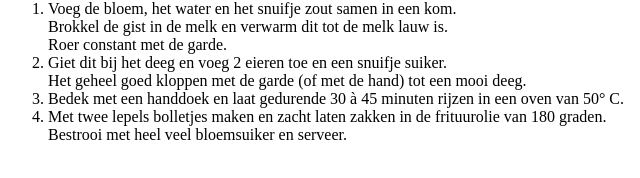
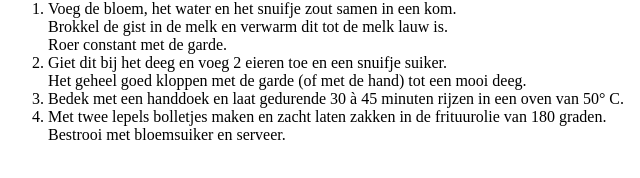
Before and after one commit to MarjoleinVC/recepten, a plain HTML site: page oliebollen.html in a window 1280 px wide. Shown: the part 338-516 px from the top of the page, 0-640 px from the left. Drawn offline with Linux system fonts and the light colour scheme.

```diff
--- a/oliebollen.html
+++ b/oliebollen.html
@@ -26,7 +26,7 @@
 Het geheel goed kloppen met de garde (of met de hand) tot een mooi deeg.</li>
 <li>Bedek met een handdoek en laat gedurende 30 à 45 minuten rijzen in een oven van 50° C.</li>
 <li>Met twee lepels bolletjes maken en zacht laten zakken in de frituurolie van 180 graden.<br>
-Bestrooi met heel veel bloemsuiker en serveer.</li>
+Bestrooi met bloemsuiker en serveer.</li>
 </ol>
 </body>
 </html>
```
